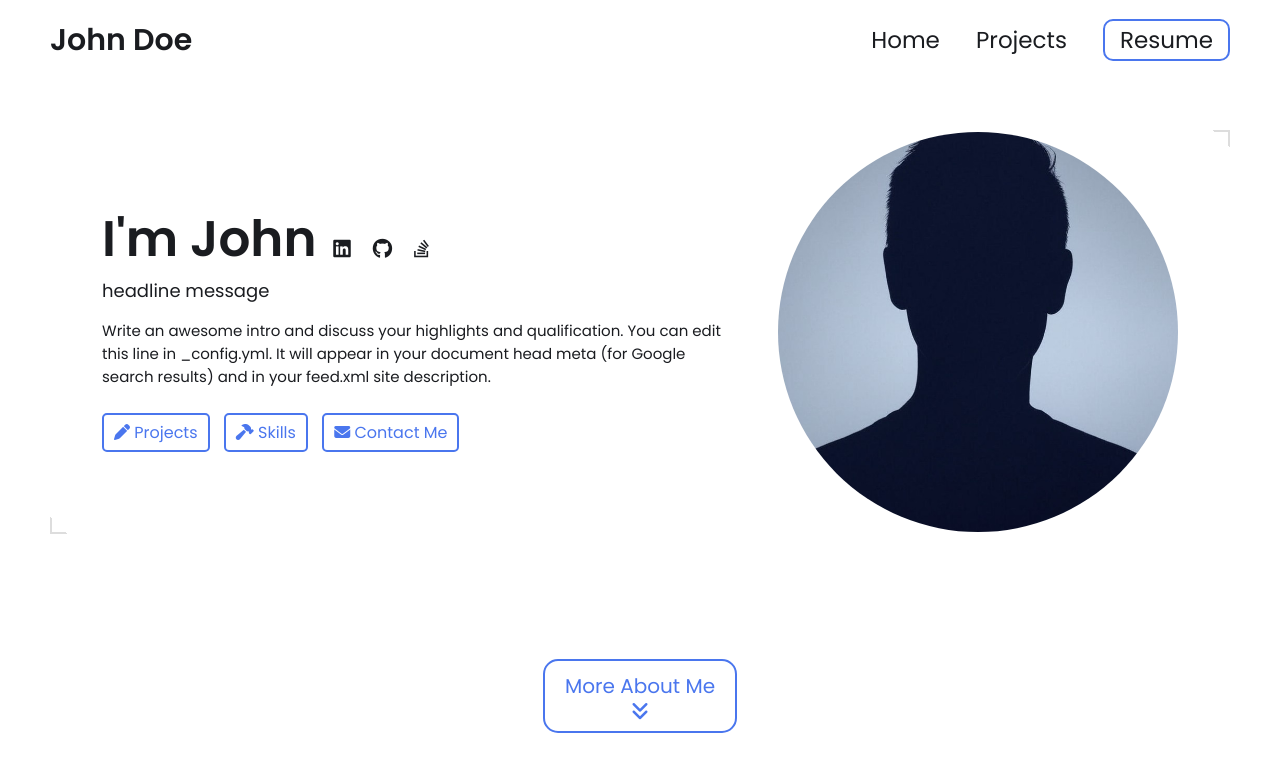
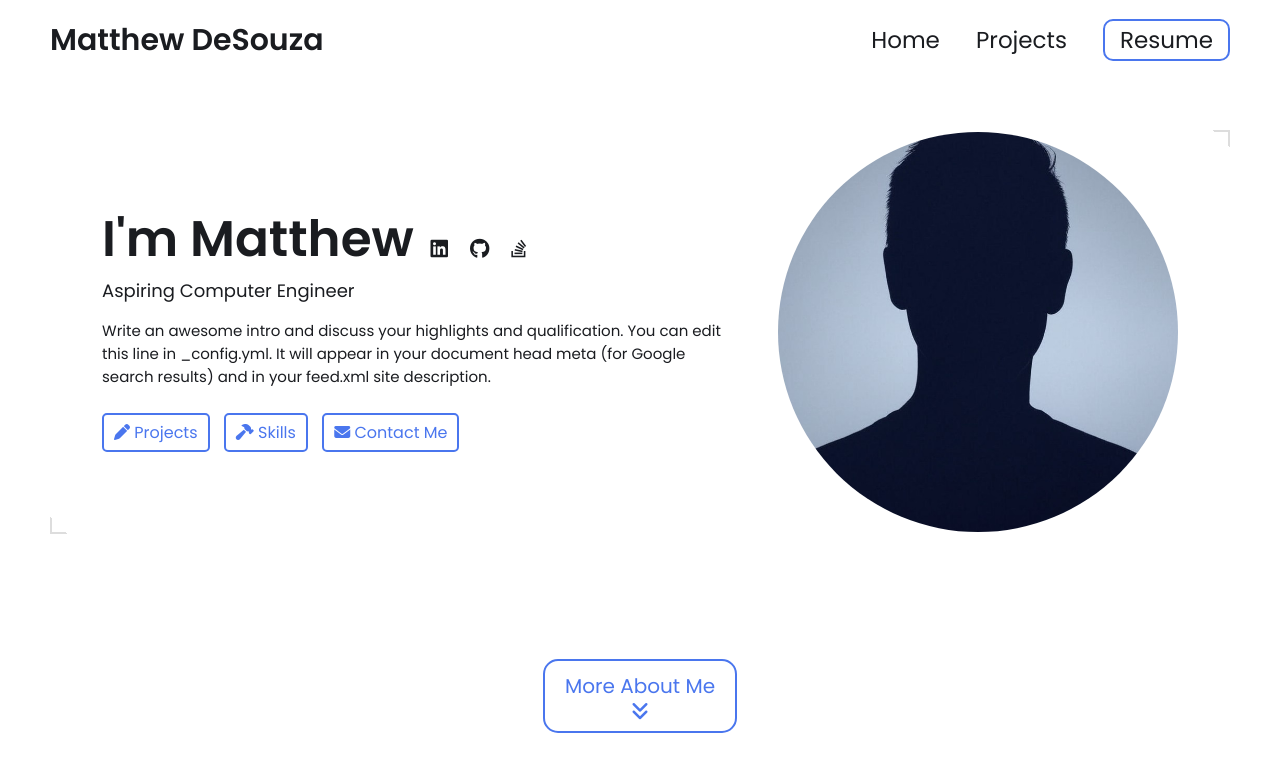
Before and after one commit to mcdesouza/mcdesouza.github.io, a Jekyll site: the page built from index.html, in a window 1280 px wide and 900 px high. Shown: the top 772 px of the window. Built offline with Jekyll 4.4.1, drawn with Linux system fonts in a browser that asks for light colours.

Commit message:
Update _config.yml

```diff
--- a/_config.yml
+++ b/_config.yml
@@ -7,13 +7,13 @@
 
 # Main Page Setup
 
-title: John Doe's Portfolio # This is what shows up in the tab of the browser
+title: Matthew DeSouza's Portfolio # This is what shows up in the tab of the browser
 
 
 
 # Hero Section
-name: John Doe
-headline: headline message
+name: Matthew DeSouza
+headline: Aspiring Computer Engineer
 description: >- # dont remove this line. this will ignore all new lines until the next section
   Write an awesome intro and discuss your highlights and qualification. You can edit this
   line in _config.yml. It will appear in your document head meta (for
```
